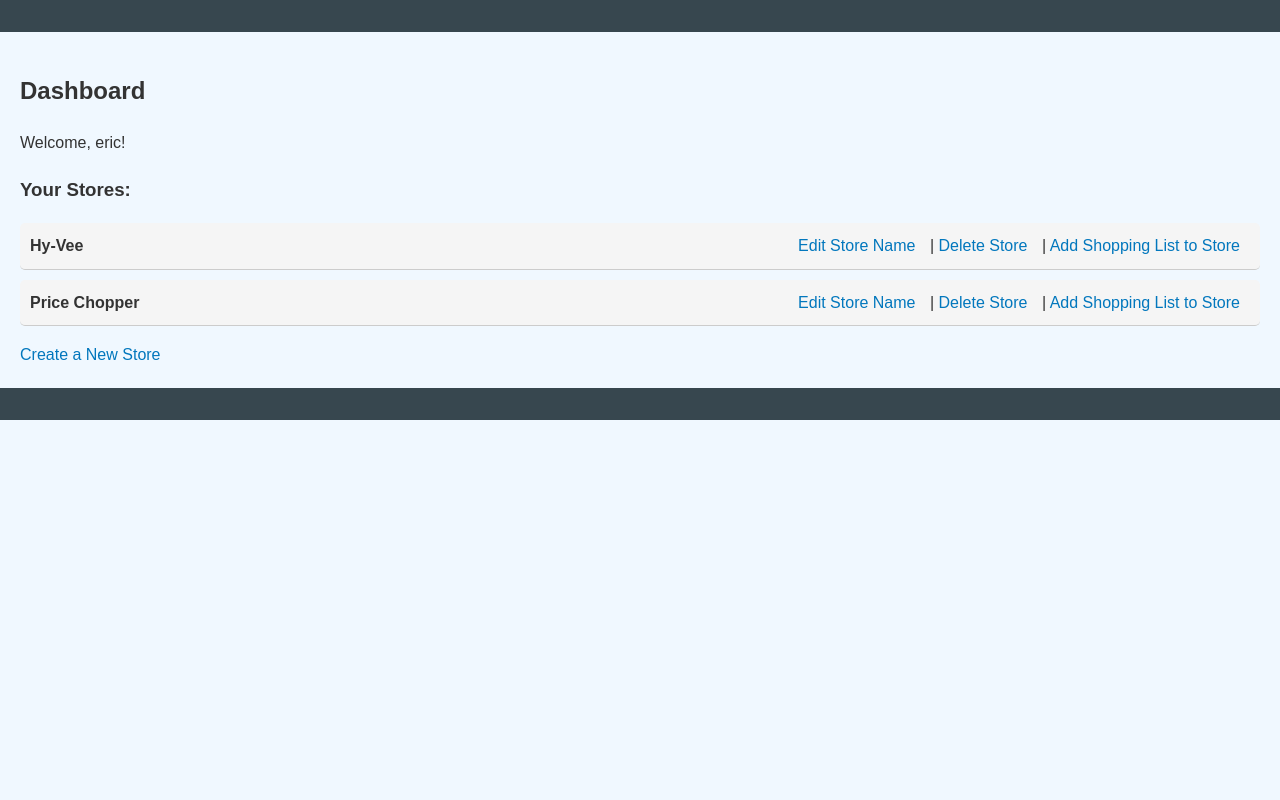
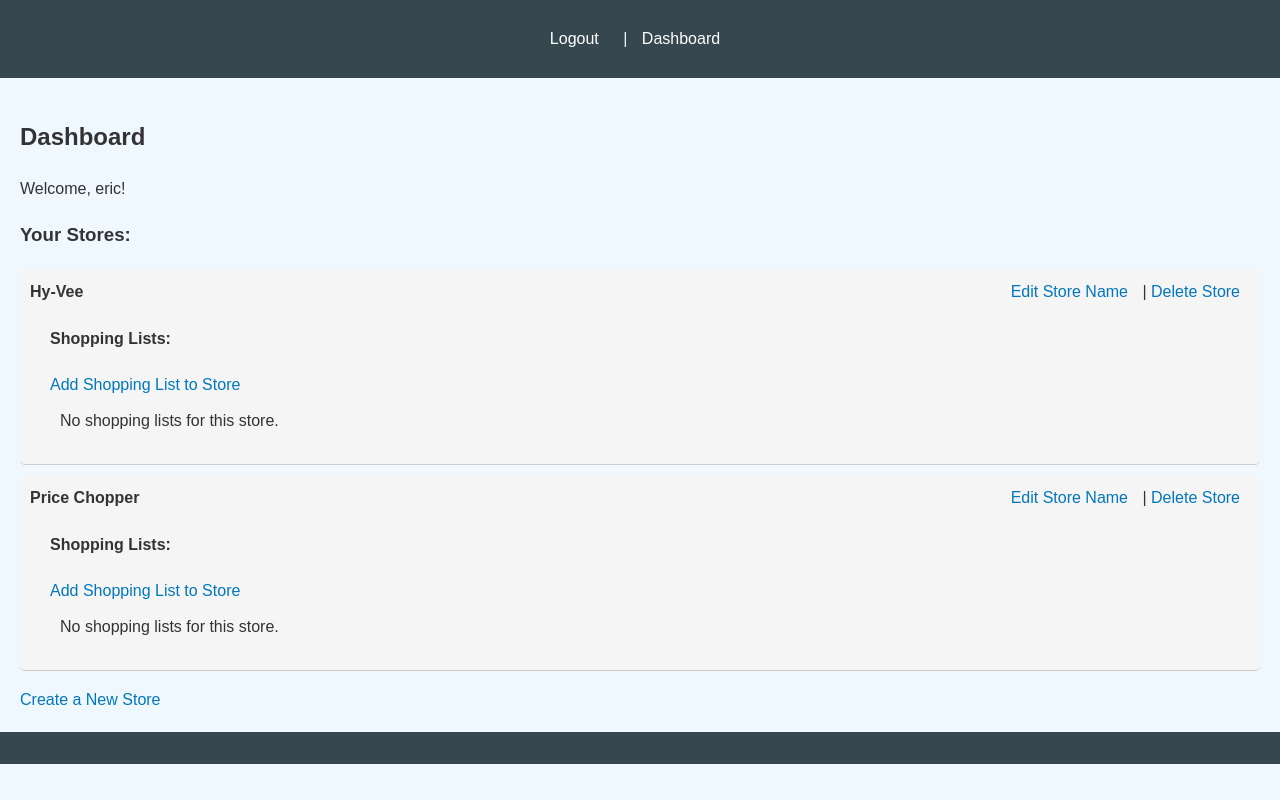
Before and after one commit to emworsham/finalprojectEWorsham, a Django app: page /dashboard/ in a window 1280 px wide. Run offline with Django 5.2, Linux system fonts and the light colour scheme; a user stored in the database is signed in; data comes from the database, SQL or seed files in the repository; both versions use the stored data as it was after the commit; data that the repository does not hold is empty.

Commit message:
Added ALOT of functionality with login/logout and redirection plus shopping list checkboxes and some styling

```diff
--- a/finalprojectEWorsham/urls.py
+++ b/finalprojectEWorsham/urls.py
@@ -26,5 +26,6 @@ urlpatterns = [
     path('admin/', admin.site.urls),
     path('accounts/', include('django.contrib.auth.urls')),
     path('dashboard/', shoppinglist_views.dashboard, name='dashboard'),
+    path('logout/',shoppinglist_views.custom_logout, name='logout'),
 
 ]
--- a/shoppinglist/forms.py
+++ b/shoppinglist/forms.py
@@ -47,3 +47,5 @@ class ShoppingListItemForm(forms.ModelForm):
     class Meta:
         model = ShoppingListItem
         fields = ['name']
+
+    name = forms.CharField(label='Item')
--- a/shoppinglist/models.py
+++ b/shoppinglist/models.py
@@ -1,5 +1,6 @@
 from django.db import models
 from django.contrib.auth.models import User
+from datetime import datetime
 
 class Store(models.Model):
     name = models.CharField(max_length=100)
@@ -7,7 +8,11 @@ class Store(models.Model):
 
 class ShoppingList(models.Model):
     store = models.ForeignKey(Store, on_delete=models.CASCADE)
-    name = models.CharField(max_length=100, default="ie date or name of function this list is for")
+
+    def current_date():
+        return datetime.now().strftime("%m-%d-%Y")
+
+    name = models.CharField(max_length=100, default=current_date)
     items = models.TextField(default="")
 
 class ShoppingListItem(models.Model):
--- a/shoppinglist/static/style.css
+++ b/shoppinglist/static/style.css
@@ -91,6 +91,7 @@ button:hover, input[type="submit"]:hover {
     }
 }
 
+/* Dashboard Items */
 .dashboard-item {
     display: flex;
     align-items: center;
@@ -102,17 +103,72 @@ button:hover, input[type="submit"]:hover {
 }
 
 .store-item {
-    display: flex;
-    justify-content: space-between;
-    align-items: center;
+    display: block; /* Changed to block for better control over child elements */
     padding: 10px;
     border-bottom: 1px solid #ccc; /* Optional: adds a bottom border to each item */
 }
 
 .store-name {
-    font-weight: bold; /* Optional: makes the store name bold */
+    font-weight: bold; /* Makes the store name bold */
 }
 
 .store-actions a {
     margin-right: 10px; /* Spacing between action links */
 }
+
+/* Shopping List Styling */
+.store-details {
+    display: flex;
+    justify-content: space-between;
+    align-items: center;
+    margin-bottom: 10px; /* Space between store details and shopping lists */
+}
+
+.shopping-lists {
+    margin-left: 20px; /* Indentation for shopping lists */
+}
+
+nav {
+    background-color: #37474F;
+    padding: 10px;
+}
+
+nav a {
+    color: white;
+    padding: 5px 10px;
+    text-decoration: none;
+    margin-right: 10px;
+}
+
+nav a:hover {
+    text-decoration: underline;
+}
+
+.link-style-button {
+    background: none; /* Remove any background */
+    border: none; /* Remove borders */
+    color: white; /* White text */
+    text-decoration: underline; /* Underline to mimic a link */
+    cursor: pointer; /* Pointer cursor like links */
+    font-size: inherit; /* Inherit font size from parent */
+    padding: 0;
+    margin: 0;
+    display: inline; /* Display inline like a link */
+}
+
+.link-style-button:hover,
+.link-style-button:focus {
+    background-color: transparent; /* Keep background transparent on hover/focus */
+    color: #ddd; /* Lighter color on hover for effect */
+    text-decoration: none; /* Optional: remove underline on hover */
+}
+
+.list-item {
+    display: flex;
+    align-items: center;
+    margin-bottom: 10px;
+}
+
+.item-text {
+    margin-left: 10px;
+}
--- a/shoppinglist/templates/base.html
+++ b/shoppinglist/templates/base.html
@@ -10,6 +10,18 @@
 <body>
     <header>
         <!-- Common header content like navigation goes here -->
+        <nav>
+            {% if user.is_authenticated %}
+                <form id="logout-form" action="{% url 'logout' %}" method="post" style="display: none;">
+                {% csrf_token %}
+                </form>
+                <a href="#" onclick="document.getElementById('logout-form').submit(); return false;">Logout</a> |
+                <a href="{% url 'dashboard' %}">Dashboard</a>
+            {% else %}
+                <a href="{% url 'login' %}">Login</a>
+            {% endif %}
+            <!-- Add other navigation links if necessary -->
+        </nav>
     </header>
 
     <main>
--- a/shoppinglist/templates/dashboard.html
+++ b/shoppinglist/templates/dashboard.html
@@ -1,5 +1,3 @@
-<!-- shoppinglist/templates/shoppinglist/dashboard.html -->
-
 {% extends 'base.html' %}
 
 {% block content %}
@@ -10,20 +8,30 @@
   <ul>
     {% for store in stores %}
       <li class="store-item">
-        <span class="store-name">{{ store.name }}</span>
-         <span class="store-actions">
-          <a href="{% url 'edit_store' store.id %}">Edit Store Name</a> |
-          <a href="{% url 'delete_store' store.id %}">Delete Store</a> |
-          <a href="{% url 'create_shopping_list' store.id %}">Add Shopping List to Store</a>
-        </span>
+        <div class="store-details">
+          <span class="store-name">{{ store.name }}</span>
+          <span class="store-actions">
+            <a href="{% url 'edit_store' store.id %}">Edit Store Name</a> |
+            <a href="{% url 'delete_store' store.id %}">Delete Store</a>
+          </span>
+        </div>
+        <div class="shopping-lists">
+          <h4>Shopping Lists:</h4>  <a href="{% url 'create_shopping_list' store.id %}">Add Shopping List to Store</a>
+          <ul>
+            {% for shopping_list in store.shoppinglist_set.all %}
+              <li>
+                <a href="{% url 'view_shopping_list' shopping_list.id %}">{{ shopping_list.name }}</a> | <a href="{% url 'delete_shopping_list' shopping_list.id %}">Delete Shopping List</a>
+              </li>
+            {% empty %}
+              <li>No shopping lists for this store.</li>
+            {% endfor %}
+          </ul>
+        </div>
       </li>
-      <!-- Add more details or links to each store's shopping list here -->
     {% empty %}
       <li>No stores created yet.</li>
     {% endfor %}
   </ul>
 
   <a href="{% url 'create_store' %}">Create a New Store</a>
-  <!-- Add a link or form to create a new shopping list here -->
-
 {% endblock %}
--- a/shoppinglist/urls.py
+++ b/shoppinglist/urls.py
@@ -1,7 +1,9 @@
 from django.urls import path
 from . import views
 from .views import register
-from .views import create_store
+from .views import create_store, custom_logout
+from django.contrib.auth.views import LogoutView
+from django.urls import path, include
 
 urlpatterns = [
     path('shopping_list/<int:list_id>/', views.shopping_list_view, name='shopping_list_view'),
@@ -13,4 +15,7 @@ urlpatterns = [
     path('edit_store/<int:store_id>/', views.edit_store, name='edit_store'),
     path('delete_store/<int:store_id>/', views.delete_store, name='delete_store'),
     path('create_shopping_list/<int:store_id>/', views.create_shopping_list, name='create_shopping_list'),
+    path('view_shopping_list/<int:shopping_list_id>/', views.view_shopping_list, name='view_shopping_list'),
+    path('delete_shopping_list/<int:list_id>/', views.delete_shopping_list, name='delete_shopping_list'),
+    path('logout/', custom_logout, name='logout'),
 ]
--- a/shoppinglist/views.py
+++ b/shoppinglist/views.py
@@ -1,5 +1,6 @@
 from django.shortcuts import render, redirect, get_object_or_404
 from django.contrib.auth.decorators import login_required
+from django.contrib.auth import logout
 from .models import Store, ShoppingList, ListItem, ShoppingListItem, Profile
 from .forms import ListItemForm, StoreForm, UserRegisterForm, ShoppingListItemForm
 from django.forms.models import inlineformset_factory
@@ -117,19 +118,46 @@ def delete_store(request, store_id):
 @login_required
 def create_shopping_list(request, store_id):
     store = get_object_or_404(Store, id=store_id, user=request.user)
+    shopping_list = ShoppingList(store=store)  # Create a new ShoppingList instance
     ShoppingListItemFormSet = inlineformset_factory(ShoppingList, ShoppingListItem, form=ShoppingListItemForm, extra=1)
 
-    # Create a new ShoppingList instance related to the store
     if request.method == 'POST':
-        shopping_list = ShoppingList(store=store)  # Assuming your ShoppingList model has a 'store' field
         formset = ShoppingListItemFormSet(request.POST, instance=shopping_list)
 
         if formset.is_valid():
-            formset.save()
-            return redirect('dashboard')  # Redirect to the dashboard or relevant page
+            shopping_list.save()  # First, save the ShoppingList instance
+            formset.save()  # Now save the formset
+            return redirect('dashboard')  # Redirect to the dashboard
     else:
-        # Create an empty ShoppingList instance to pass to the formset
-        shopping_list = ShoppingList(store=store)
         formset = ShoppingListItemFormSet(instance=shopping_list)
 
     return render(request, 'shoppinglist/create_shopping_list.html', {'formset': formset, 'store': store})
+
+@login_required
+def view_shopping_list(request, shopping_list_id):
+    shopping_list = get_object_or_404(ShoppingList, id=shopping_list_id)
+
+    # Ensure the user has permission to view this shopping list
+    if shopping_list.store.user != request.user:
+        return redirect('dashboard')
+
+    items = ShoppingListItem.objects.filter(shopping_list=shopping_list)
+    return render(request, 'shoppinglist/view_shopping_list.html', {'shopping_list': shopping_list, 'items': items})
+
+@login_required
+def delete_shopping_list(request, list_id):
+    shopping_list = get_object_or_404(ShoppingList, id=list_id)
+
+    # Check if the current user is allowed to delete this shopping list
+    if request.user != shopping_list.store.user:
+        return redirect('some_error_page')  # Redirect to an error page or the dashboard
+
+    if request.method == 'POST':
+        shopping_list.delete()
+        return redirect('dashboard')  # Redirect to the dashboard after deletion
+
+    return render(request, 'shoppinglist/confirm_delete.html', {'shopping_list': shopping_list})
+
+def custom_logout(request):
+    logout(request)
+    return redirect('login')
```
Also changed, not shown: shoppinglist/templates/shoppinglist/confirm_delete.html (added, +14 -0 lines), shoppinglist/templates/shoppinglist/create_shopping_list.html (+4 -4 lines), shoppinglist/templates/shoppinglist/view_shopping_list.html (added, +31 -0 lines), db.sqlite3, shoppinglist/migrations/0005_shoppinglistitem.py (added), shoppinglist/migrations/0006_alter_shoppinglist_name.py (added), shoppinglist/migrations/0007_alter_shoppinglist_name.py (added).
